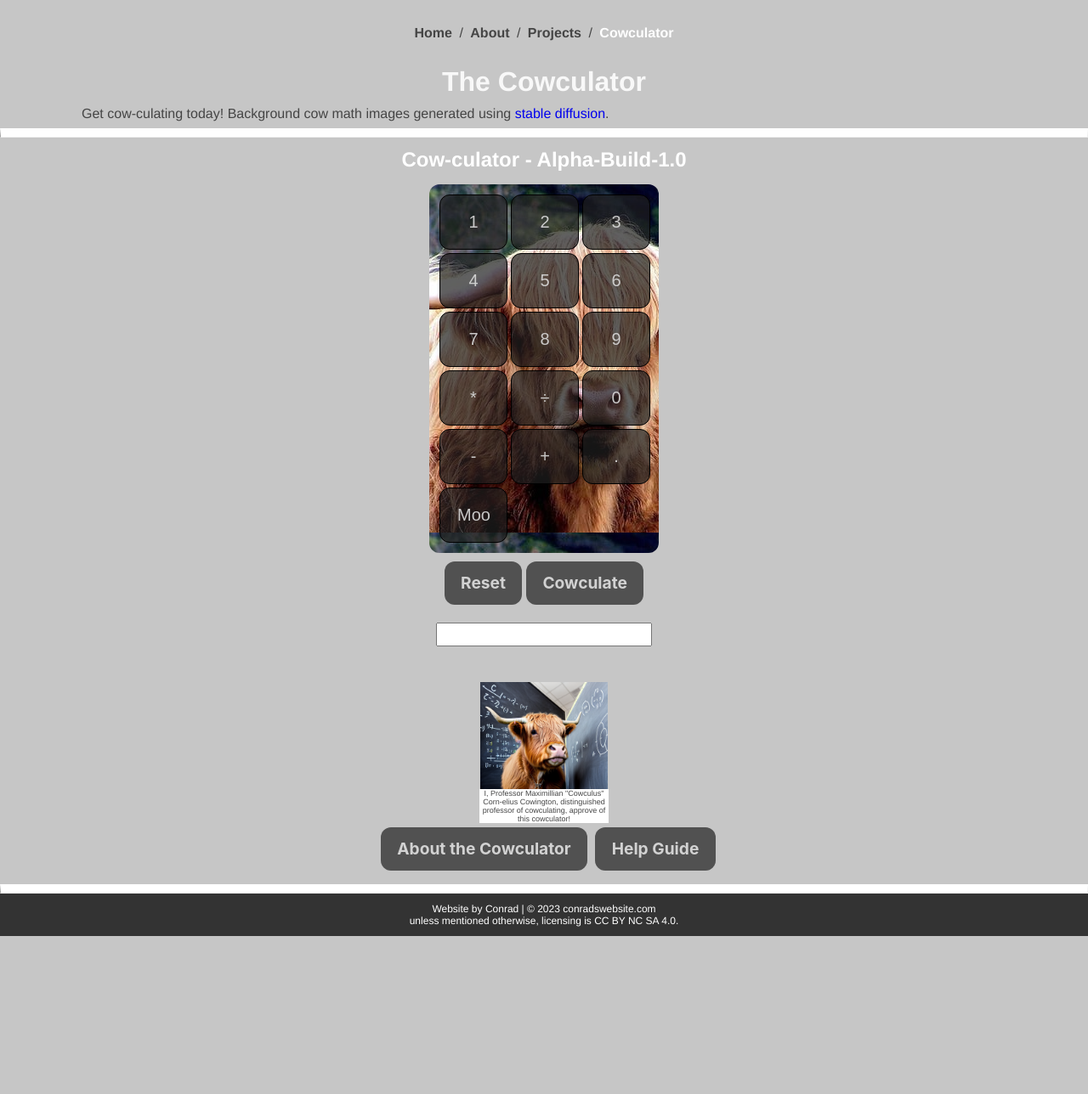
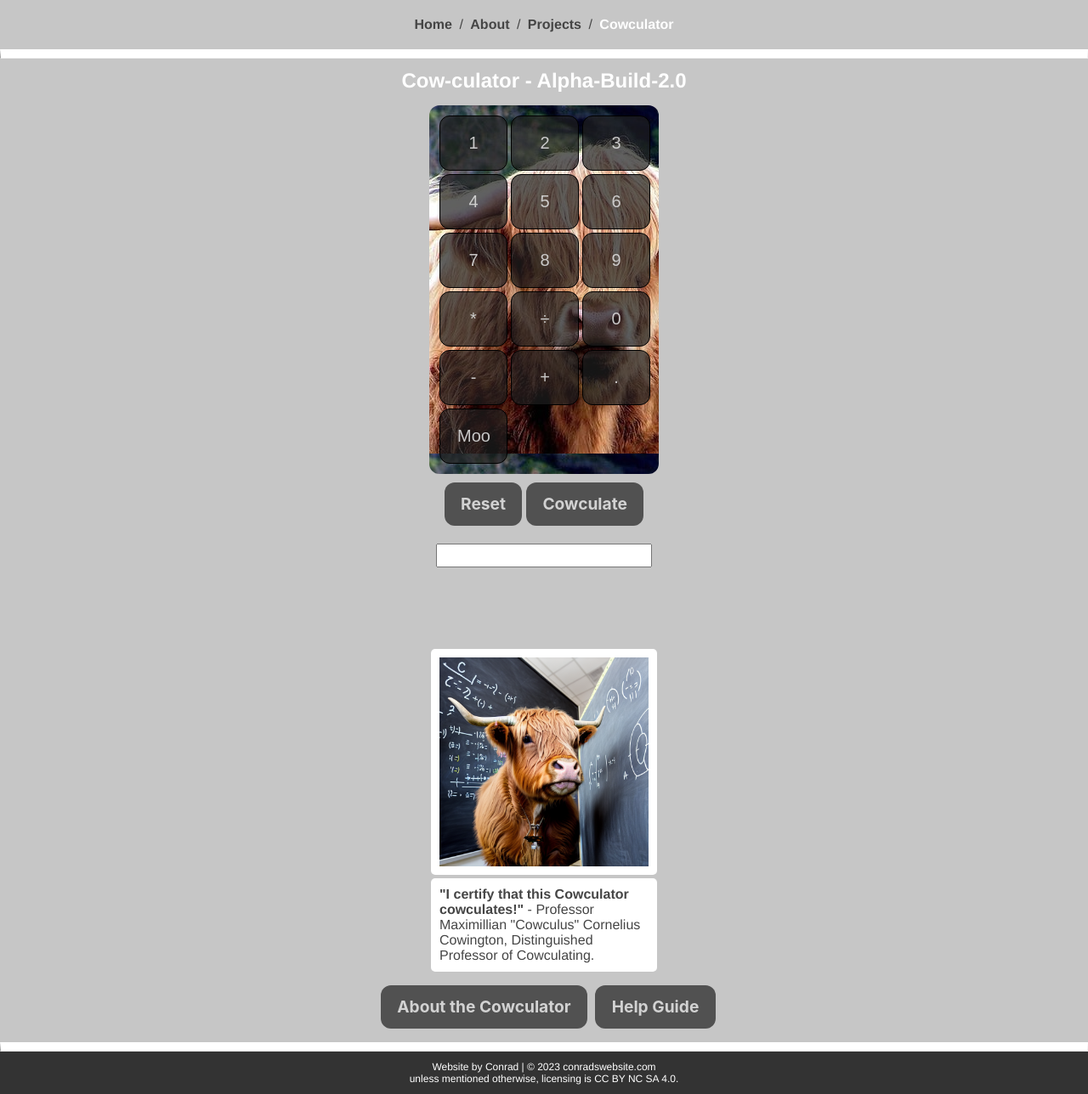
Before and after one commit to conrizzo/conradswebsite, a Vue app: page /projects/cowculator in a window 1280 px wide. Shown: the whole page at 85% size. Before the commit the page ends 1102 px from the top, so only its background shows below. Built offline with nearby package versions, Linux system fonts and the light colour scheme.

Commit message:
rework cowculator, adjust image and css, live calculations

```diff
--- a/src/App.vue
+++ b/src/App.vue
@@ -18,7 +18,7 @@
 }
 
 nav {
-  padding: 30px;
+  padding: 20px;
   background-color: rgb(198, 198, 198);
 }
 
--- a/src/assets/globalCSS.css
+++ b/src/assets/globalCSS.css
@@ -163,7 +163,7 @@ header, footer {
 
 
   /* when media sizes adjust, the non-media needs to come first in parsing the code */
-  .green-field-image {
+  .cow-lecture {
 
 
     background-image: url('../images/cow_lecture.png');
@@ -172,11 +172,7 @@ header, footer {
     background-size: 150px auto;
   }
 
-  .professor-message{
-    font-size: xx-small; max-width: 152px;
-    text-align: center; margin-left: auto; margin-right: auto; background: white;
 
-  }
 
 
   @media only screen and (max-width: 500px) {
--- a/src/components/HelpGuide.vue
+++ b/src/components/HelpGuide.vue
@@ -13,8 +13,17 @@
         means that there are three 'Moo's and 2 multiplied by 2 multiplied by 2
         equals 8. Additionally, each input will show up in the array it's used
         in. Any input field entry or button press will update the values. For
-        advanced exponential cowculations use two multiplciation symbols consecutively.
-        For example, 5**3 will equal 125.
+        advanced exponential cowculations use two multiplciation symbols
+        consecutively. For example, 5**3 will equal 125.
+      </p>
+      <p class="help-guide-text">
+        Currently, it is set to automatically perform calculations. The "Moo"
+        button only updates the "Moo" count at the moment! There are a few
+        tricks to this, for example when entering numbers the result will only
+        show when a math operator occurs after a number, and a calculation can
+        be performed with another number! The cowculate button will also override
+        when no calculation can be done, for example enter 300 then hit calculate and
+        the result is 300 = 300.
       </p>
       <!-- <h1>{{ helptitletwo }}</h1> -->
     </div>
@@ -38,7 +47,7 @@ export default {
 h1 {
   color: rgb(144, 0, 255);
   border: none;
-  font-size: 1.60em;
+  font-size: 1.6em;
   margin-bottom: 0em;
 }
 
--- a/src/components/UseCalc.vue
+++ b/src/components/UseCalc.vue
@@ -14,8 +14,6 @@
     <button class="grid-item" @click="addMultiplication()">*</button>
     <button class="grid-item" @click="addDivision()">÷</button>
     <button class="grid-item" @click="addNumberZero()">0</button>
-
-
 
     <!-- override styling to fit in more text for the element below -->
     <button class="grid-item" @click="addSubtraction()">-</button>
@@ -44,13 +42,10 @@
     </div>
     <h2 class="white-color-text cowculate-result">
       {{ expression
-      }}<span v-if="showText">
-        {{ result }} <br />
-        Number of Moos: {{ moos }}</span
-      >
+      }}<span v-if="showText">{{ result }}<br/>Number of Moos: {{ moos }}</span>
     </h2>
 
-    <h2 style="padding-top: 3em; padding-bottom: -1em; color: #ffffff">
+    <h2 class="moo-cows-go-moo">
       <span v-if="mooMessage"> Moo cows go moo, moo, moo!</span>
     </h2>
   </div>
@@ -63,12 +58,22 @@ export default {
       showText: false,
       expression: "",
       moos: null,
+      showMoos: null,
       result: null,
       mooMessage: false,
       mooTimer: null,
     };
+  },watch: {
+    expression(newVal) {
+      // Execute some function here whenever the value of `expression` changes
+      console.log(`New expression value: ${newVal}`);
+      const mathOperators = /\d[+\-*/]/g; // regular expression for +, -, /, and * operators
+      if (mathOperators.test(newVal)) {
+       this.showText=true
+       this.cowculate()
+      }
+    },
   },
-
   methods: {
     cowculate() {
       /* Cow Moo cowculations */
@@ -162,6 +167,7 @@ export default {
       this.expression = "";
       this.showText = false;
       this.result = null;
+
     },
   },
 };
@@ -193,4 +199,12 @@ export default {
 .grid-item:hover {
   background-color: rgba(186, 186, 186, 0.318);
 }
+
+.moo-cows-go-moo {
+  position: fixed;
+  top: 95%;
+  left: 40%;
+
+  color: rgb(125, 66, 15);
+}
 </style>
--- a/src/views/projects/CowculatorView.vue
+++ b/src/views/projects/CowculatorView.vue
@@ -1,13 +1,6 @@
 
 <template>
-  <div class="green-field-image">
-    <h1>The Cowculator</h1>
-    <p class="paragraph-text">
-      Get cow-culating today! Background cow math images generated using
-      <a class="text-links" href="https://github.com/CompVis/stable-diffusion"
-        >stable diffusion</a
-      >.
-    </p>
+  <div>
     <hr class="solid" />
 
     <div>
@@ -33,10 +26,17 @@
       <!-- loads in cowculator -->
       <UseCalc></UseCalc>
 
-      <p class="professor-message">
-        I, Professor Maximillian "Cowculus" Corn-elius Cowington, distinguished
-        professor of cowculating, approve of this cowculator!
-      </p>
+      <figure class="main-cow-figure">
+        <img
+          src="@/images/cow_lecture.png"
+          alt="Professor Cow Image"
+          class="professor-cow-figure"
+        />
+        <figcaption class="professor-cow-figure-text">
+          <strong>"I certify that this Cowculator cowculates!"</strong> - Professor Maximillian "Cowculus" Cornelius Cowington, Distinguished Professor of Cowculating.
+        </figcaption>
+      </figure>
+
       <div style="padding-bottom: 1em">
         <button
           class="button-35"
@@ -62,6 +62,7 @@
         @close="toggleHelpGuide"
       />
     </div>
+
     <hr class="solid" />
   </div>
   <FirstFooter></FirstFooter>
@@ -86,7 +87,7 @@ export default {
   data() {
     return {
       title: "Cow-culator",
-      header: "Alpha-Build-1.0",
+      header: "Alpha-Build-2.0",
       text:
         "Made in Tübingen, Germany, and built using Vue 3. Click anywhere on the screen outside this modal to exit! This modal is a component that is an array of 5 props and additional text. " +
         "From top to bottom they are props: title, header, text, imagePath, and url. A rough approximation of programming languages used to build this below: ",
@@ -111,5 +112,29 @@ export default {
 };
 </script>
 
-  <style>
+  <style scoped>
+.professor-cow-figure {
+  width: 246px;
+  background-color: white;
+  text-align: left;
+  margin-bottom: 0em;
+  padding: 10px;
+  border-radius: 5px;
+
+}
+.professor-cow-figure-text{
+  background: white;
+  width: 246px;
+  text-align: left;
+  margin-left: auto;
+  margin-right: auto;
+  padding: 10px;
+  border-radius: 5px;
+  margin-bottom: 0.66em;
+}
+
+
+
+
+
 </style>
```
Also changed, not shown: src/components/FirstAside.vue (+42 -13 lines).
